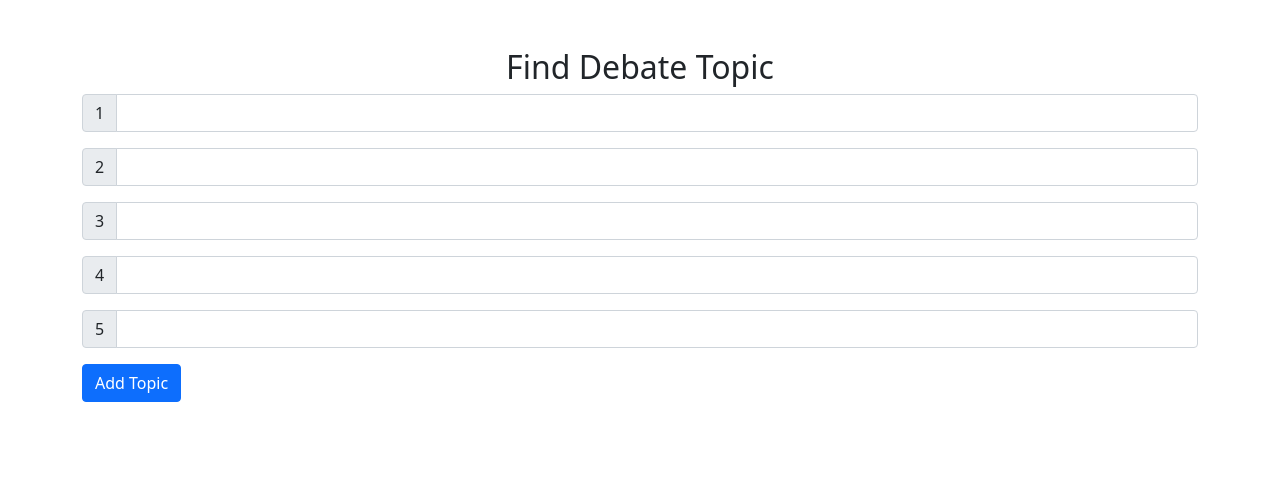
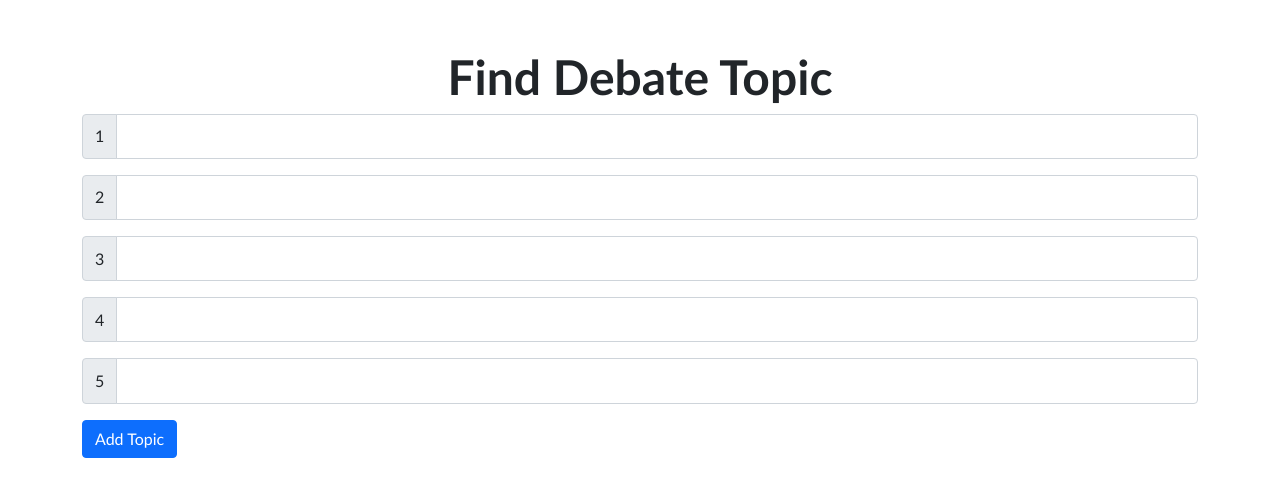
Before and after one commit to kiraningale2001/Find-Topic, a plain HTML site: page index.html in a window 1280 px wide. Drawn offline with nearby package versions, Linux system fonts and the light colour scheme.

Commit message:
Add files via upload

```diff
--- a/index.html
+++ b/index.html
@@ -4,21 +4,20 @@
     <!-- Required meta tags -->
     <meta charset="utf-8">
     <meta name="viewport" content="width=device-width, initial-scale=1">
-    <meta name="theme-color" content="#6600ff">
+    <link rel="stylesheet" href="style.css">
     <!-- Bootstrap CSS -->
     <link href="https://cdn.jsdelivr.net/npm/bootstrap@5.1.3/dist/css/bootstrap.min.css" rel="stylesheet" integrity="sha384-1BmE4kWBq78iYhFldvKuhfTAU6auU8tT94WrHftjDbrCEXSU1oBoqyl2QvZ6jIW3" crossorigin="anonymous">
-
+    <meta name="theme-color" content="#6600ff">
     <title>Find Topic</title>
     <style>
       #f_t{
        display:none;
       }
-
     </style>
   </head>
   <body>
     <div class="container my-5">
-      <center><h2> Find Debate Topic</h2></center>
+      <center><h2 class="heading"> Find Debate Topic</h2></center>
 
     <div class="input-group mb-3">
         <div class="input-group-text">
@@ -30,7 +29,7 @@
         <div class="input-group-text">
           2
         </div>
-        <input type="text" class="form-control" aria-label="Text input with checkbox" id='T2' Required>
+        <input type="text" class="form-control " aria-label="Text input with checkbox" id='T2' Required>
       </div>
       <div class="input-group mb-3">
         <div class="input-group-text">
@@ -53,7 +52,7 @@
       <button type="submit" class="btn btn-primary" onclick='add()'>Add Topic</button>
       <button id='f_t' type="button" class="btn btn-primary mx-3" onclick='FindTopic()'>Find Topic</button>
 
-      <h5 style='color:blue;' id="result"></h5>
+      <h3 id="result"></h3>
     </div>
 
     <!-- Optional JavaScript; choose one of the two! -->
@@ -92,12 +91,16 @@
 
     }
     function FindTopic(){
-    let r=Math.floor(Math.random()*4);
+    let r=Math.floor(Math.random()*5);
+
 
     let result=Topics[key[r]];
-    document.getElementById("result").innerHTML="You can select this topic= "+result;
-    document.getElementById("result").style.color='red';
-}
+    document.getElementById(key[r]).style.backgroundColor='#6600ff';
+    document.getElementById(key[r]).style.color='white';
+
+
+
+  }
     </script>
   </body>
 </html>
--- /dev/null
+++ b/style.css
@@ -0,0 +1,24 @@
+*{
+    padding:0%;
+    margin: 0%;
+    font-weight: bold;
+    font-family:Calibri;
+
+}
+input{
+
+    font-family: Calibri;
+    caret-color: rgba(255, 166, 0, 0.616);
+}
+#T1, #T2, #T3, #T4, #T5{
+    font-weight: bold;
+    font-size: 1.3rem;
+    font-family:Calibri;
+    color:rgb(153, 150, 144);
+
+}
+.heading{
+    font-weight: bold;
+    font-size: 3rem;
+    font-family:Calibri;
+}
```
